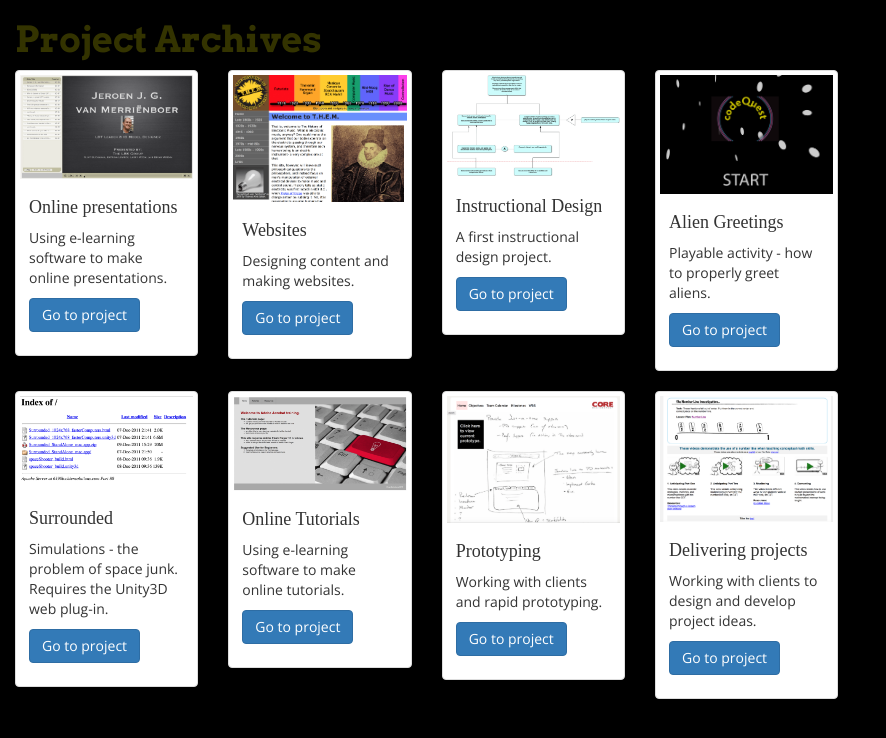
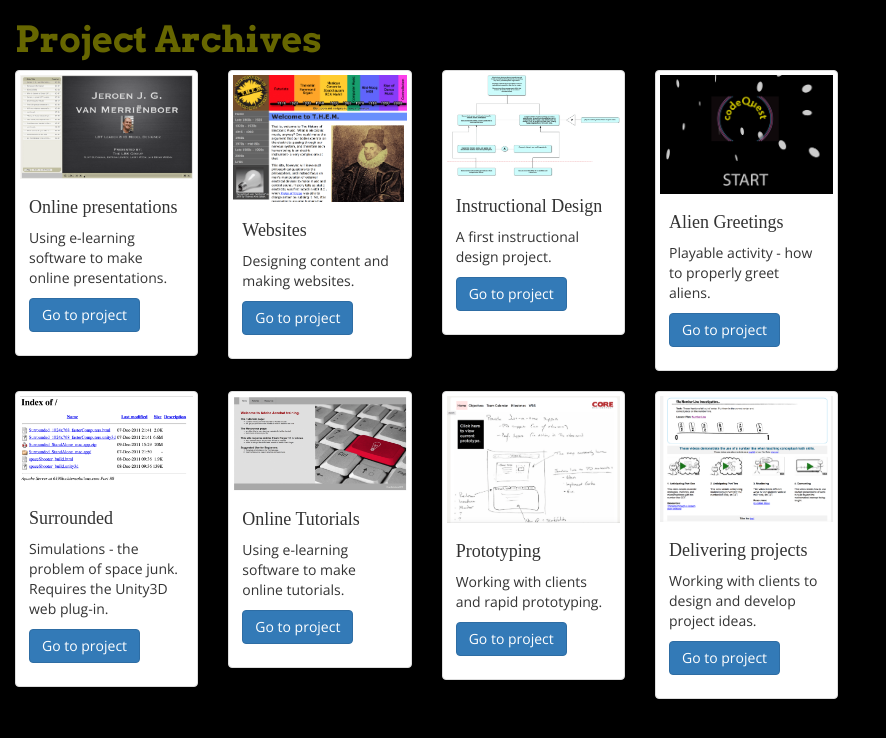
Before and after one commit to lcalla/testing_archives, a plain HTML site: page index.html in a window 1280 px wide. Shown: the whole page, without its empty margins (0-886 px from the left). Drawn offline with nearby package versions, Linux system fonts and the light colour scheme; a web font is replaced by a local one.

Commit message:
Update custom.css

```diff
--- a/css/custom.css
+++ b/css/custom.css
@@ -6,7 +6,7 @@ background-color: #000000;
 
 h1 {
  font-family: 'Arvo', serif;
- color: #333300;
+ color: #666600;
 }
 
 h4 {
```
